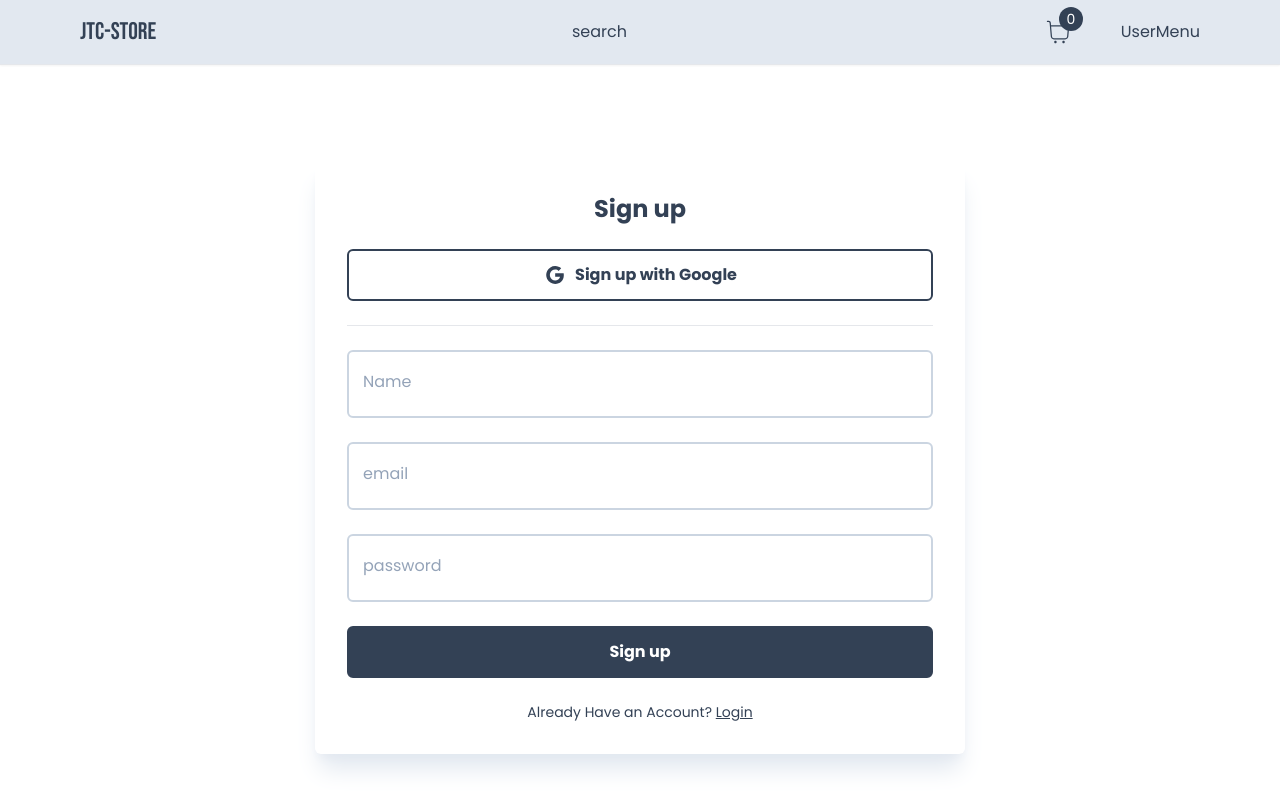
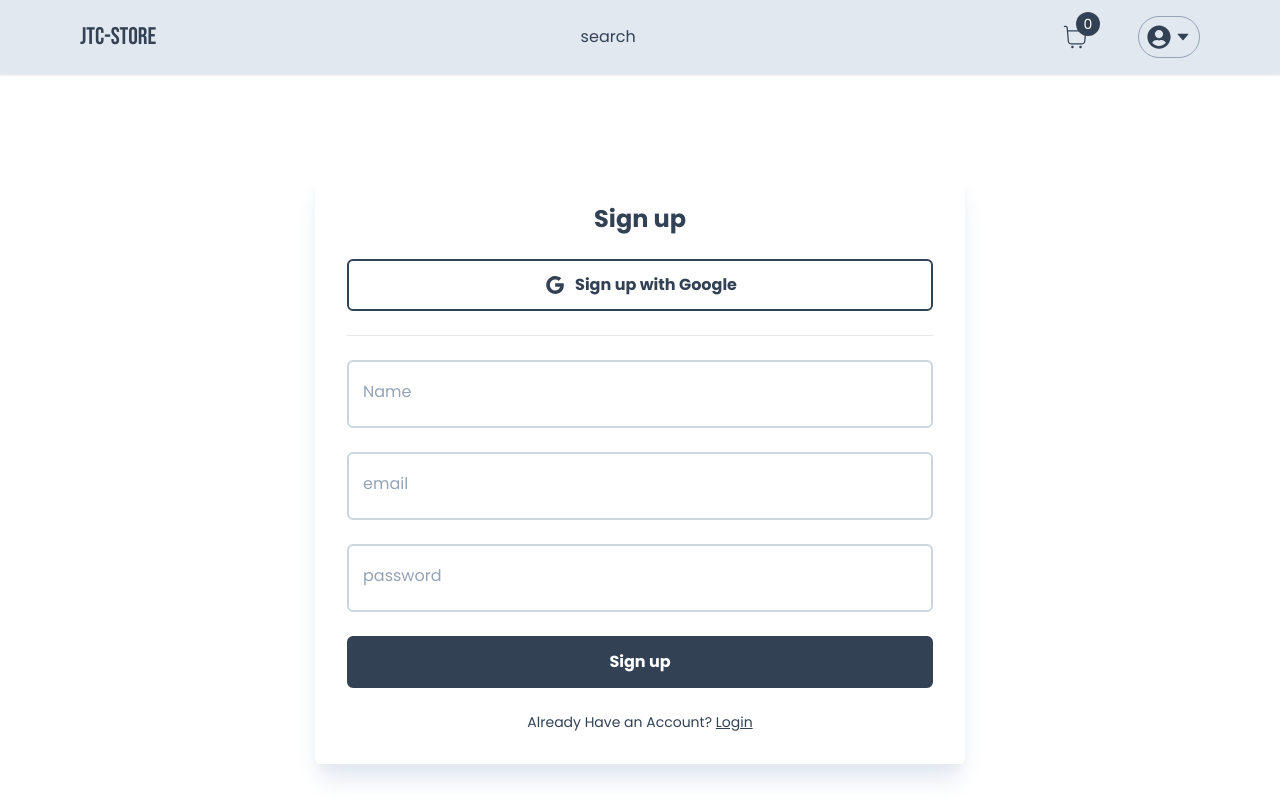
Before and after one commit to ittstevin/JTC-store, a Next.js app: page /register in a window 1280 px wide. Shown: the top 800 px of the page. Built offline with nearby package versions, Linux system fonts and the light colour scheme.

Commit message:
added login functionality

```diff
--- /dev/null
+++ b/app/components/nav/BackDrop.tsx
@@ -0,0 +1,16 @@
+import React from 'react';
+
+interface BackDropProps {
+    onClick: () => void;
+}
+
+const BackDrop: React.FC<BackDropProps> = ({ onClick }) => {
+    return (
+        <div
+            onClick={onClick}
+            className="z-20 bg-slate-200 opacity-50 w-screen h-screen fixed top-0 left-0"
+        ></div>
+    );
+};
+
+export default BackDrop;
--- /dev/null
+++ b/app/components/nav/MenuItem.tsx
@@ -0,0 +1,19 @@
+interface MenuItemProps{
+    children: React.ReactNode;
+    onclick: () => void
+}
+
+const MenuItem:React.FC<MenuItemProps> = ({children, onclick}) => {
+    return (
+        <div onClick={onclick} className="
+        px-4
+        py-3
+        hover:bg-neutral-100
+        transition
+        ">
+            {children}
+        </div>
+     );
+}
+
+export default MenuItem;
--- a/app/components/nav/Navbar.tsx
+++ b/app/components/nav/Navbar.tsx
@@ -2,6 +2,7 @@ import Link from "next/link";
 import Container from "../Container";
 import { Bebas_Neue } from "next/font/google";
 import CartCount from "./CartCount";
+import UserMenu from "./UserMenu";
 
 const bebasNeue = Bebas_Neue({subsets: ['latin'], weight:['400']});
 
@@ -35,7 +36,7 @@ const Navbar = () => {
                     md:gap-12
                     ">
                         <CartCount/>
-                        <div>UserMenu</div>
+                        <UserMenu />
                     </div>
                 </div>
             </Container>
--- a/app/components/nav/UserMenu.tsx
+++ b/app/components/nav/UserMenu.tsx
@@ -1,6 +1,82 @@
+'use client'
+
+import { useCallback, useState } from "react";
+import Avatar from "../Avatar";
+import { AiFillCaretDown } from "react-icons/ai";
+import Link from "next/link";
+import MenuItem from "./MenuItem";
+import { signOut } from "next-auth/react";
+import BackDrop from "./BackDrop";
+
 const UserMenu = () => {
+
+    const [ isOpen, setIsOpen ] = useState(false)
+
+    const toggleOpen = useCallback(() => {
+        setIsOpen(prev => !prev);
+    }, [])
+
     return (
-        <></>
+        <>
+        <div className="relative z-30">
+            <div onClick={toggleOpen}
+            className="
+            p-2
+            border-[1px]
+            border-slate-400
+            flex
+            flex-row
+            items-center
+            gap-1
+            rounded-full
+            cursor-pointer
+            hover:shadow-md
+            transition
+            text-slate-700
+            ">
+                <Avatar />
+                <AiFillCaretDown />
+            </div>
+            {isOpen && (
+                <div className="
+                absolute
+                rounded-md
+                shadow-md
+                w-[170px]
+                bg-white
+                overflow-hidden
+                right-0
+                top-12
+                text-sm
+                flex
+                flex-col
+                cursor-pointer
+                ">
+                    <div>
+                        <Link href="/orders">
+                            <MenuItem onclick={toggleOpen}>Your Orders</MenuItem>
+                        </Link>
+                        <Link href="/admin">
+                            <MenuItem onclick={toggleOpen}>Admin Dashboard</MenuItem>
+                        </Link>
+                        <MenuItem onclick={() => {
+                            toggleOpen();
+                            signOut();
+                        }}>Logout</MenuItem>
+                    </div>
+                    <div>
+                        <Link href="/login">
+                            <MenuItem onclick={toggleOpen}>Login</MenuItem>
+                        </Link>
+                        <Link href="/register">
+                            <MenuItem onclick={toggleOpen}>Register</MenuItem>
+                        </Link>
+                    </div>
+                </div>
+            )}
+        </div>
+        {isOpen ? <BackDrop onClick={toggleOpen}/> : null}
+        </>
      );
 }
 
--- a/app/login/LoginForm.tsx
+++ b/app/login/LoginForm.tsx
@@ -7,6 +7,9 @@ import { FieldValues, SubmitHandler, useForm } from "react-hook-form";
 import Button from "../components/Button";
 import Link from "next/link";
 import { AiOutlineGoogle } from "react-icons/ai";
+import { signIn } from "next-auth/react";
+import { useRouter } from "next/navigation";
+import toast from "react-hot-toast";
 
 const LoginForm = () => {
 
@@ -18,9 +21,26 @@ const LoginForm = () => {
         }
     })
 
+    const router = useRouter()
+
     const onsubmit:SubmitHandler<FieldValues> = (data) => {
         setIsLoading(true)
-        console.log(data)
+        signIn('credentials', {
+            ...data,
+            redirect: false
+        }).then((callback) => {
+            setIsLoading(false)
+
+            if(callback?.ok){
+                router.push('/cart')
+                router.refresh()
+                toast.success('Logged In Successfully')
+            }
+
+            if(callback?.error){
+                toast.error(callback.error)
+            }
+        })
     }
 
     return (
--- a/app/register/RegisterForm.tsx
+++ b/app/register/RegisterForm.tsx
@@ -39,7 +39,7 @@ const RegisterForm = () => {
                 if(callback?.ok){
                     router.push('/cart')
                     router.refresh()
-                    toast.success('Logged In')
+                    toast.success('Logged In Successfully')
                 }
 
                 if(callback?.error){
--- a/pages/api/auth/[...nextauth].ts
+++ b/pages/api/auth/[...nextauth].ts
@@ -1,11 +1,11 @@
-import NextAuth from "next-auth"
+import NextAuth, { AuthOptions } from "next-auth"
 import GoogleProvider from "next-auth/providers/google"
 import CredentialsProvider from "next-auth/providers/credentials"
 import { PrismaAdapter } from "@next-auth/prisma-adapter"
 import prisma  from "@/libs/prismadb"
 import bcrypt from 'bcrypt'
 
-export default NextAuth({
+export const authOptions: AuthOptions = {
   adapter: PrismaAdapter(prisma),
   providers: [
     GoogleProvider({
@@ -59,4 +59,6 @@ export default NextAuth({
     strategy: 'jwt'
   },
   secret: process.env.NEXTAUTH_SECRET
-})
+}
+
+export default NextAuth(authOptions)
```
Also changed, not shown: 1 other file (tests, documents, lock files or other folders).
